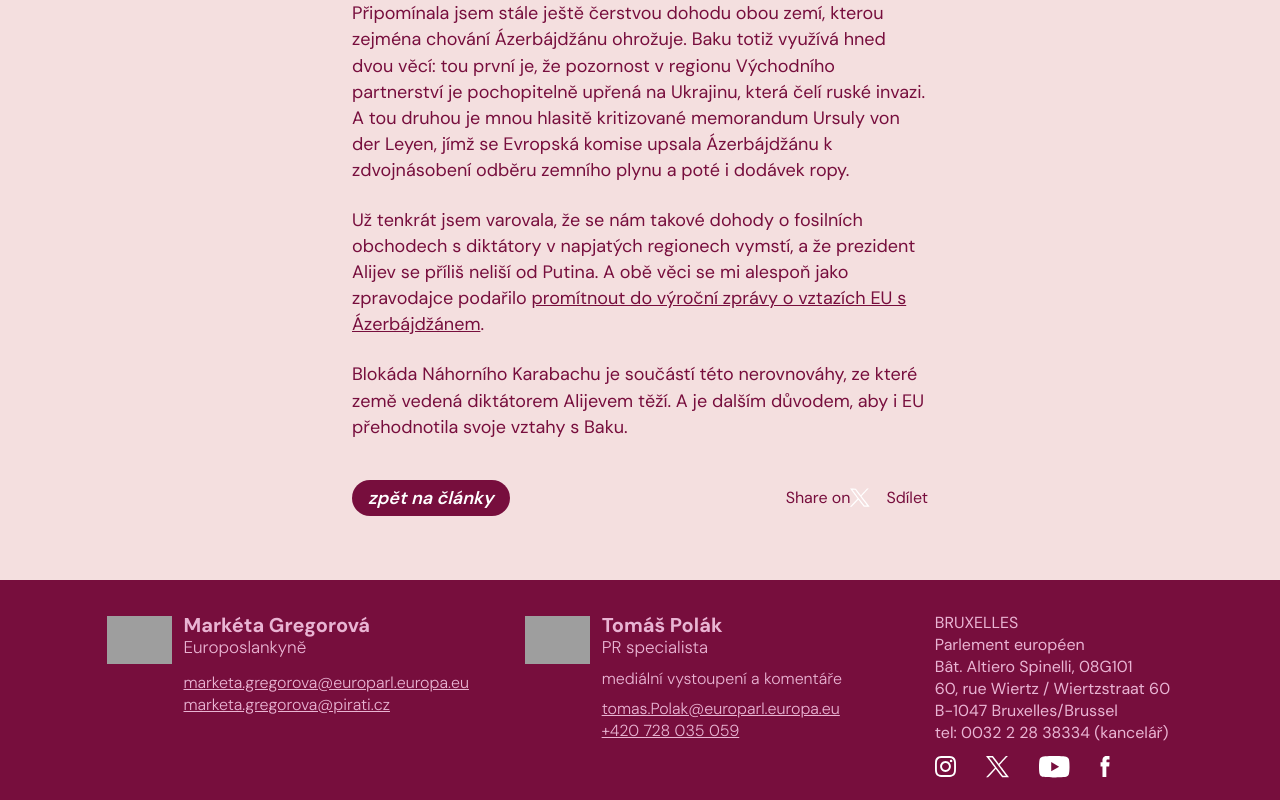
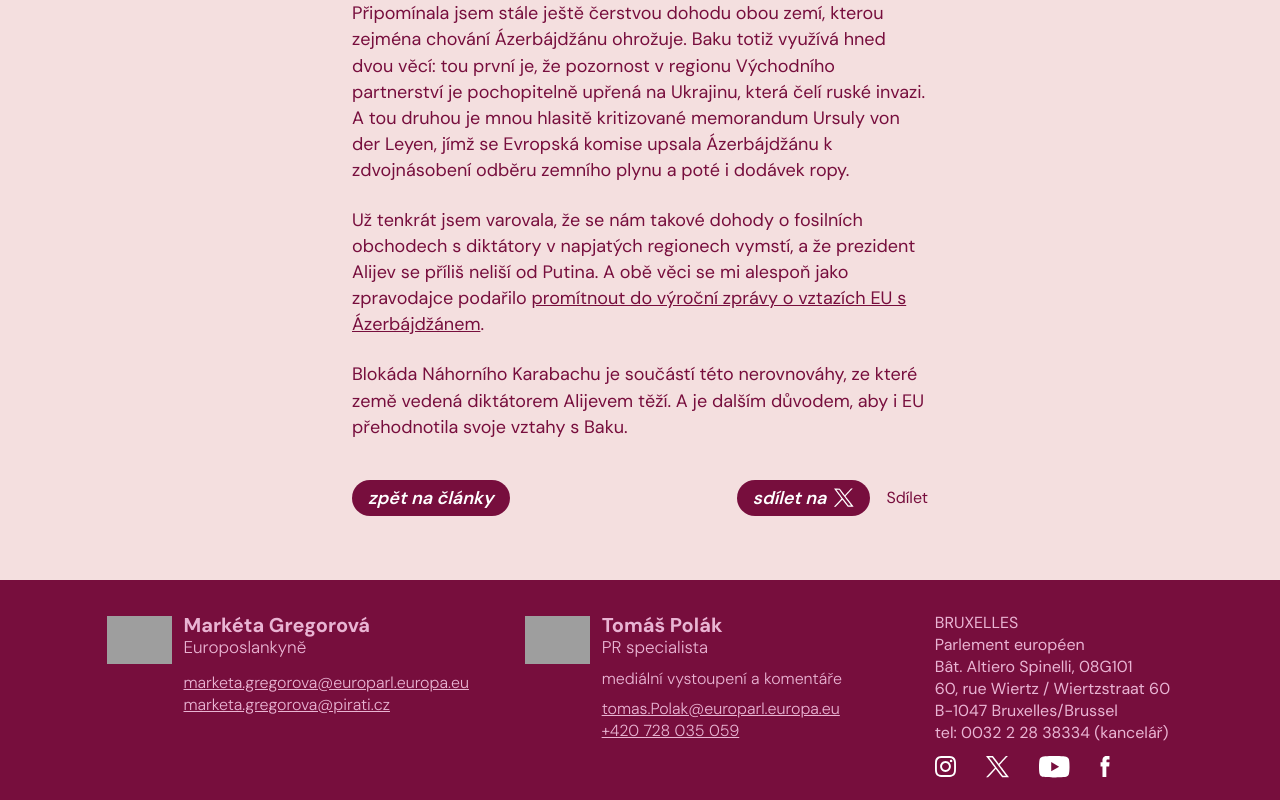
Before and after one commit to caroluxurians/mgreg, a Next.js app: page /clanky/1 in a window 1280 px wide. Shown: the part 1525-2325 px from the top of the page. Built offline with nearby package versions, Linux system fonts and the light colour scheme; grey boxes are pictures that could not be loaded.

Commit message:
x share button styles

```diff
--- a/app/(sections)/clanky/[slug]/XShareButton.tsx
+++ b/app/(sections)/clanky/[slug]/XShareButton.tsx
@@ -17,10 +17,10 @@ const XShareButton = ({ url, text = "" }: XShareButtonProps) => {
       href={shareUrl}
       target="_blank"
       rel="noopener noreferrer"
-      className="flex"
+      className="flex gap-2 text-white bg-medium-pink hover:text-medium-pink hover:bg-light-pink text-sm md:text-base lg:text-lg font-semibold italic rounded-full px-4 py-1"
       aria-label="Share on X"
     >
-      <div>Share on</div>
+      <div>sdílet na</div>
       <Image src="/x-light.svg" width={20} height={20} alt="share on X button" />
     </a>
   );
--- a/app/(sections)/clanky/[slug]/page.tsx
+++ b/app/(sections)/clanky/[slug]/page.tsx
@@ -70,7 +70,7 @@ const Article = async ({ params }: { params: Promise<{ slug: string }> }) => {
           <div className="flex justify-between items-center sm:w-100 sm:mx-auto sm:mt-2 md:w-120 md:mt-4 lg:w-144 2xl:w-174 3xl:w-214">
             <Link
               href="/clanky"
-              className="text-white bg-medium-pink hover:text-medium-pink hover:bg-light-pink transition-colors duration-100 rounded-full text-sm  font-semibold italic text-center w-fit h-fit px-4 py-1 mr-6 md:text-base lg:text-lg 2xl:text-xl 3xl:px-7 3xl:py-2.5"
+              className="text-white bg-medium-pink hover:text-medium-pink hover:bg-light-pink transition-colors duration-100 rounded-full text-sm font-semibold italic text-center w-fit h-fit px-4 py-1 mr-6 md:text-base lg:text-lg 2xl:text-xl 3xl:px-7 3xl:py-2.5"
             >
               zpět na články
             </Link>
```
